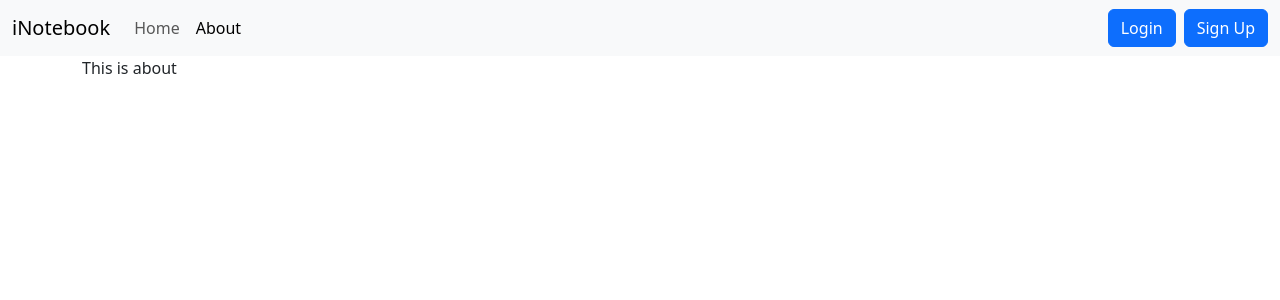
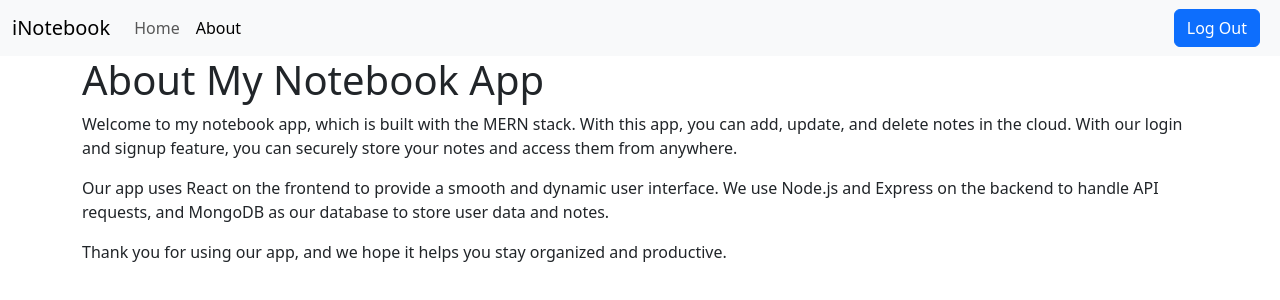
Before and after one commit to RahulGIT24/iNotebook, a React (Create React App) app: page /about in a window 1280 px wide. Shown: the top 300 px of the page. Built offline with nearby package versions, Linux system fonts and the light colour scheme; sample sign-in values are in the browser's storage.

Commit message:
Notebook Completed

```diff
--- a/src/App.js
+++ b/src/App.js
@@ -22,7 +22,7 @@ function App() {
   return (
     <NoteState>
       <Router>
-        <Navbar />
+        <Navbar renderAlert={renderAlert}/>
         <Alert alert={alert} />
         <div className="container">
           <Routes>
--- a/src/Components/About.js
+++ b/src/Components/About.js
@@ -1,12 +1,26 @@
-import React from 'react'
-import NoteContext from '../context/notes/noteContext'
+import React from "react";
 
-function About() {
+const About = () => {
   return (
-    <div>
-      This is about
+    <div className="about">
+      <h1>About My Notebook App</h1>
+      <p>
+        Welcome to my notebook app, which is built with the MERN stack. With
+        this app, you can add, update, and delete notes in the cloud. With our
+        login and signup feature, you can securely store your notes and access
+        them from anywhere.{" "}
+      </p>
+      <p>
+        Our app uses React on the frontend to provide a smooth and dynamic user
+        interface. We use Node.js and Express on the backend to handle API
+        requests, and MongoDB as our database to store user data and notes.
+      </p>
+      <p>
+        Thank you for using our app, and we hope it helps you stay organized and
+        productive.
+      </p>
     </div>
-  )
-}
+  );
+};
 
-export default About
+export default About;
--- a/src/Components/Addnote.js
+++ b/src/Components/Addnote.js
@@ -1,7 +1,8 @@
 import React, { useContext, useState } from "react";
 import contextValue from "../context/notes/noteContext";
 
-const AddNote = () => {
+const AddNote = (props) => {
+  const {renderAlert} = props;
   const context = useContext(contextValue);
   const { addNote } = context;
 
@@ -11,6 +12,7 @@ const AddNote = () => {
     e.preventDefault();
     addNote(note.title, note.description, note.tag);
     setNote({ title: "", description: "", tag: "" });
+    renderAlert("success","Note Added Successfully")
   };
 
   const onChange = (e) => {
--- a/src/Components/Login.js
+++ b/src/Components/Login.js
@@ -2,7 +2,7 @@ import React, { useState } from "react";
 import { useNavigate } from "react-router-dom";
 
 const Login = (props) => {
-  const {renderAlert} = props;
+  const { renderAlert } = props;
   const [credentials, setCredentials] = useState({ email: "", password: "" });
   let navigate = useNavigate();
 
@@ -23,10 +23,10 @@ const Login = (props) => {
     if (json.success) {
       //* Save the auth token and redirect
       localStorage.setItem("token", json.authtoken);
+      renderAlert("success", "Login Success");
       navigate("/");
-      renderAlert("success","Login Success")
     } else {
-      renderAlert("danger","Invalid Credentials")
+      renderAlert("danger", "Invalid Credentials");
     }
   };
 
@@ -69,7 +69,7 @@ const Login = (props) => {
         </div>
 
         <button type="submit" className="btn btn-primary">
-          Submit
+          Login
         </button>
       </form>
     </div>
--- a/src/Components/Navbar.js
+++ b/src/Components/Navbar.js
@@ -1,10 +1,14 @@
 import React from 'react'
 import { Link, useLocation } from 'react-router-dom'
-function Navbar() {
-
+function Navbar(props) {
+    const {renderAlert} = props;
     // useLocation hook to set active status of navbar
     let location = useLocation();
-
+    const logout =()=>{
+        localStorage.clear("token")
+        renderAlert("primary","Logout Successfully")
+        // location.reload();
+    }
     return (
         <>
             <nav className="navbar navbar-expand-lg bg-body-tertiary">
@@ -22,10 +26,10 @@ function Navbar() {
                                 <Link className={`nav-link ${location.pathname === "/about" ? "active" : ""}`} to="/about">About</Link>
                             </li>
                         </ul>
-                        <form className="d-flex" role="search">
+                        {!localStorage.getItem("token")? <form className="d-flex" role="search">
                         <Link className="btn btn-primary mx-2" to="/login" role="button">Login</Link>
                         <Link className="btn btn-primary" to="/signup" role="button">Sign Up</Link>
-                        </form>
+                        </form>:<Link className="btn btn-primary mx-2" to="/login" role="button" onClick={logout}>Log Out</Link>}
                     </div>
                 </div>
             </nav>
--- a/src/Components/Noteitem.js
+++ b/src/Components/Noteitem.js
@@ -7,6 +7,7 @@ import { faTrash } from "@fortawesome/free-solid-svg-icons";
 import { faPenToSquare } from "@fortawesome/free-solid-svg-icons";
 
 function NoteItem(props) {
+  const {renderAlert} = props;
   const context = useContext(contextValue);
   const { deleteNote } = context;
   const { note, updateNote } = props;
@@ -23,6 +24,7 @@ function NoteItem(props) {
               className="mx-2"
               onClick={() => {
                 deleteNote(note._id);
+                renderAlert("danger","Note deleted successfully")
               }}
             />
           </i>
--- a/src/Components/Notes.js
+++ b/src/Components/Notes.js
@@ -2,12 +2,19 @@ import { useContext, useEffect, useRef, useState } from "react";
 import contextValue from "../context/notes/noteContext";
 import Noteitem from "./Noteitem";
 import Addnote from "./Addnote";
+import { useNavigate } from "react-router-dom";
 
-function NoteItem() {
+function Notes(props) {
+  const {renderAlert} = props;
   const context = useContext(contextValue);
   const { notes, getNote, editNote } = context;
+  let navigate = useNavigate();
   useEffect(() => {
-    getNote();
+    if(localStorage.getItem("token")){
+      getNote();
+    }else{
+      navigate("/login");
+    }
     // eslint-disable-next-line
   }, []);
   const ref = useRef(null);
@@ -37,11 +44,12 @@ function NoteItem() {
   const handleClick = (e) => {
     editNote(note.id, note.etitle, note.edescription, note.etag);
     refClose.current.click();
+    renderAlert("success","Note updated successfully")
     // e.preventDefault();
   };
   return (
     <>
-      <Addnote></Addnote>
+      <Addnote renderAlert = {renderAlert}></Addnote>
       <button
         ref={ref}
         type="button"
@@ -150,11 +158,11 @@ function NoteItem() {
           {notes.length === 0 && "No notes to display"}
         </div>
         {notes.map((note, _id) => {
-          return <Noteitem note={note} key={_id} updateNote={updateNote} />;
+          return <Noteitem note={note} key={_id} updateNote={updateNote} renderAlert = {renderAlert}/>;
         })}
       </div>
     </>
   );
 }
 
-export default NoteItem;
+export default Notes;
--- a/src/context/notes/NoteState.js
+++ b/src/context/notes/NoteState.js
@@ -14,7 +14,7 @@ const NoteState = (props) => {
       headers: {
         "Content-Type": "application/json",
         "auth-token":
-          "eyJhbGciOiJIUzI1NiIsInR5cCI6IkpXVCJ9.eyJ1c2VyIjp7ImlkIjoiNjQxZWMzZWViNGZhY2U5YTZmY2JhNGEyIn0sImlhdCI6MTY3OTg0MjgxOH0.gdW4cJKsTAtdsFSfQ62Jvcy00RSjjVE9KRZbjvMAmzA",
+          localStorage.getItem("token"),
       },
     });
     const json = await response.json();
@@ -30,7 +30,7 @@ const NoteState = (props) => {
       headers: {
         "Content-Type": "application/json",
         "auth-token":
-          "eyJhbGciOiJIUzI1NiIsInR5cCI6IkpXVCJ9.eyJ1c2VyIjp7ImlkIjoiNjQxZWMzZWViNGZhY2U5YTZmY2JhNGEyIn0sImlhdCI6MTY3OTg0MjgxOH0.gdW4cJKsTAtdsFSfQ62Jvcy00RSjjVE9KRZbjvMAmzA",
+          localStorage.getItem("token"),
       },
       body: JSON.stringify({ title, description, tag }),
     });
@@ -46,7 +46,7 @@ const NoteState = (props) => {
       headers: {
         "Content-Type": "application/json",
         "auth-token":
-          "eyJhbGciOiJIUzI1NiIsInR5cCI6IkpXVCJ9.eyJ1c2VyIjp7ImlkIjoiNjQxZWMzZWViNGZhY2U5YTZmY2JhNGEyIn0sImlhdCI6MTY3OTg0MjgxOH0.gdW4cJKsTAtdsFSfQ62Jvcy00RSjjVE9KRZbjvMAmzA",
+          localStorage.getItem("token"),
       },
     });
     const json = await response.json();
@@ -68,7 +68,7 @@ const NoteState = (props) => {
       headers: {
         "Content-Type": "application/json",
         "auth-token":
-          "eyJhbGciOiJIUzI1NiIsInR5cCI6IkpXVCJ9.eyJ1c2VyIjp7ImlkIjoiNjQxZWMzZWViNGZhY2U5YTZmY2JhNGEyIn0sImlhdCI6MTY3OTg0MjgxOH0.gdW4cJKsTAtdsFSfQ62Jvcy00RSjjVE9KRZbjvMAmzA",
+          localStorage.getItem("token"),
       },
       body: JSON.stringify({ title, description, tag }),
     });
```
